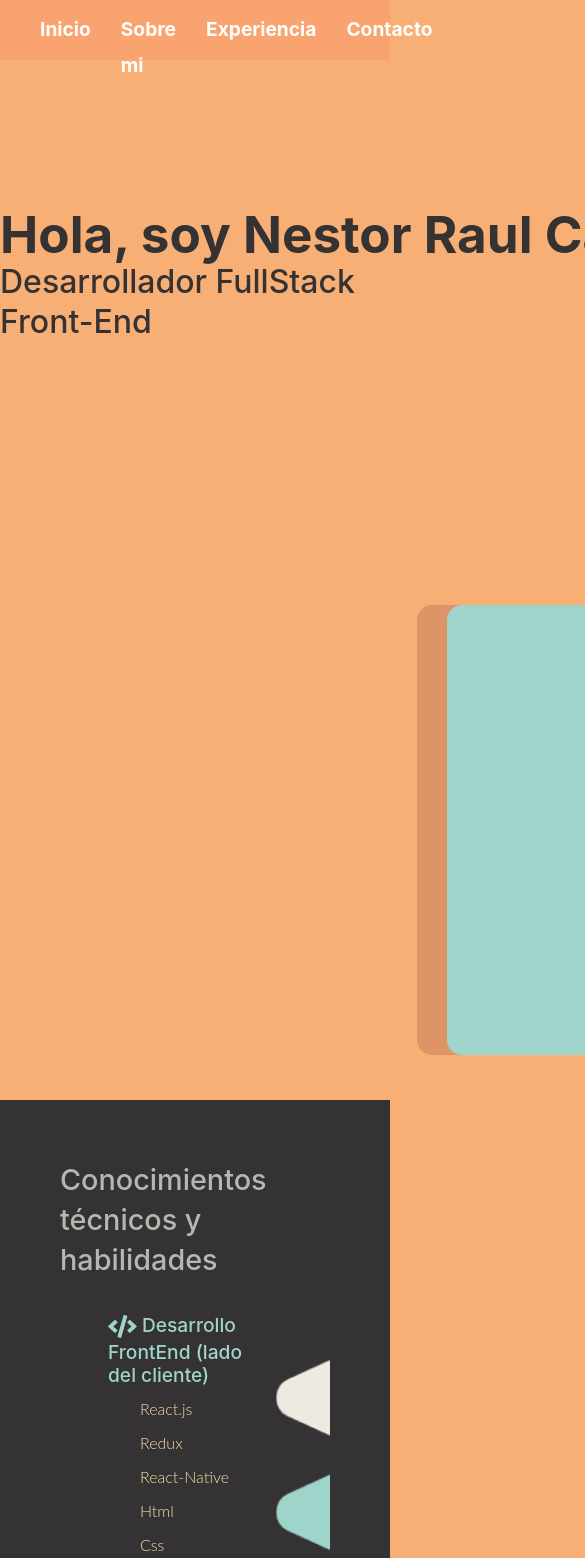
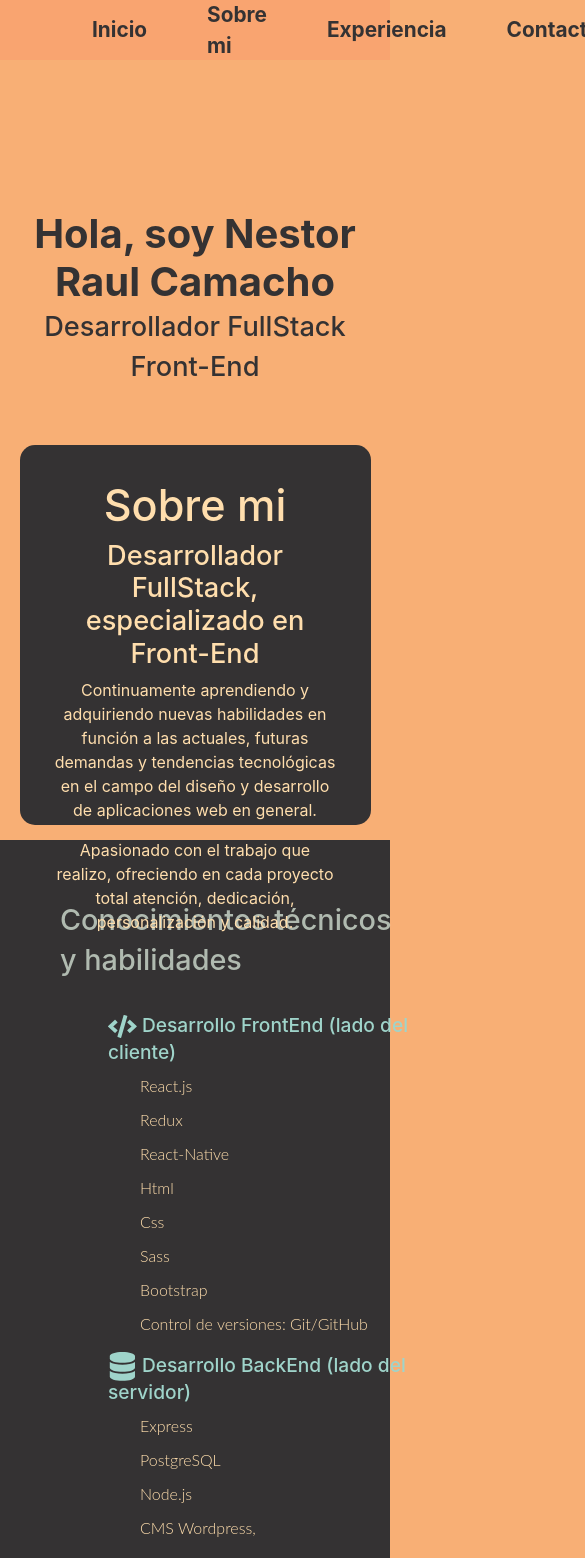
Before and after one commit to Nestrra/portfolio, a React (Create React App) app in the folder my-porfolio/: page / in a window 390 px wide. Shown: the top 1558 px of the page, 585 px wide, since content can reach past the window. Built offline with nearby package versions, Linux system fonts and the light colour scheme.

Commit message:
estiloss

```diff
--- a/my-porfolio/src/componentes/Nav/Nav.css
+++ b/my-porfolio/src/componentes/Nav/Nav.css
@@ -1,67 +1,64 @@
 .nav-container{
 
-height:60px;
-background-color:#f9a470;
-display: flex;
-flex-direction: row;
-justify-content:space-around;
+    height:60px;
+    background-color: #f9a470;
+    display: flex;
+    flex-direction:row;
+    justify-content:space-around;
+    align-items:center;
+}
+
+.logo{
+    padding-top: 5px;
+    background-image: url(../../img/logo.png);
+    height:50px;
+    width: 220px;
+    background-repeat: no-repeat;
+    background-size: 115px;
+    cursor: pointer;
+
+}
+
+.ul ul{
+    margin:0px;
+    display: flex;
+    flex-direction: row;
+    align-items: center;
+
 }
 
 
+.ul ul li{
+
+    margin-left: 60px;
+    font-size:1.3rem;
+    text-decoration: none;
+    list-style: none;
+    color: #f9a470;
+
+}
+.ul ul a{
 
 
-.nav-container div ul{
-    list-style: none;
-    text-decoration: none;
-    color:#343233;
-    font-size:1.5rem;
-    display: flex;
-    flex-direction: row;
-    padding:10px;
-    margin-right: 100px;
+    color: #343233;
+    font-weight: bold;
 
 }
 
-.logo{
-    background-image: url(../../img/logo.png);
-    background-repeat:no-repeat;
-    background-size: cover;
-    height: 60px;
-    width: 145px;
-    cursor: pointer;
-    margin-right: 250px;
-}
+.ul ul li:hover{
 
-.nav-container div ul li{
-    margin-left: 30px;
-}
-.nav-container div ul li a{
-  text-decoration: none;
-  color: #343233;
-  font-weight: bold;
+    margin-left: 60px;
+    font-size:1.3rem;
+    text-decoration: none;
+    list-style: none;
+
+
 }
 
 
-@media only screen and (max-width: 600px){
+@media screen and (max-width: 800px){
 
-    .nav-container div ul li a{
-        text-decoration: none;
-        color: rgb(255, 255, 255);
-        font-weight: bold;
-        font-size: 1.2rem;
-      }
-      .nav-container{
-
-        height:60px;
-        background-color:#f9a470;
-        display: flex;
-        flex-direction: row;
-        justify-content:space-around;
-        }
-
-        .logo{
-            display: none;
-        }
+    .logo{display: none;}
 
 
-}
+ }
--- a/my-porfolio/src/componentes/Nav/Nav.js
+++ b/my-porfolio/src/componentes/Nav/Nav.js
@@ -5,12 +5,11 @@ export const Nav = () => {
     return (
         <div className="nav-container">
 
-               <a href=""><div className="logo">
+            <div className="logo">
+                <a href=""></a>
+            </div>
 
-                </div></a>
-
-
-                            <div>
+            <div className="ul">
                 <ul>
                     <li>
                         <a href="">Inicio</a>
--- a/my-porfolio/src/componentes/Proyectos/proyectos.css
+++ b/my-porfolio/src/componentes/Proyectos/proyectos.css
@@ -103,3 +103,45 @@ a:hover {
     background-color: transparent;
     text-decoration: none;
 }
+
+@media only screen and (max-width: 800px){
+
+    .proyectosin{
+        padding:5px;
+        height: 80%;
+        width: 90%;
+        margin-top: 10px;
+        display: flex;
+        flex-direction: column;
+
+        border-radius: 5px;
+    }
+    .proyectos-container{
+
+        height:100%;
+        background-color:#343233;
+        display:flex;
+        justify-content:center;
+
+    }
+
+    .proyectos-body{
+
+        padding: 15px;
+        height:90%;
+        width: 90%;
+        font-size: 1.2rem;
+        color:#354355;
+
+    }
+    .proyectos-img{
+
+      display: none;
+
+    }
+    .proyectos-img1{
+
+        display: none;
+
+      }
+    }
--- a/my-porfolio/src/componentes/about.css
+++ b/my-porfolio/src/componentes/about.css
@@ -50,3 +50,94 @@
     margin-right: 0;
     margin-bottom: 45px;
   }
+
+
+
+  @media only screen and (max-width: 1600px ){
+
+   .container-about{
+
+      height:380px;
+      width: 58.8%;
+      margin-left: 610px;
+      background-color: #343233;
+      border-top-left-radius: 15px;
+      border-bottom-left-radius: 15px;
+
+    }
+    .sobre-mi h3{
+      margin-left: 0px;
+       width: 695px;
+
+       color:navajowhite;
+       font-size: 1.7rem;
+    }
+    .sobre-mi p{
+       width: 740px;
+
+       color: navajowhite;
+
+    }
+    .sobre-mi h2{
+      width: 225px;
+
+      color:navajowhite;
+      font-size: 2.7rem;
+   }
+   .sobre-mi{
+      display: flex;
+      flex-direction: column;
+     padding-left: 85px;
+     padding-top: 40px;
+
+  }
+}
+
+
+@media screen and (max-width: 800px){
+
+   .container-about{
+
+
+    background-color: #343233;
+    border-top-left-radius: 15px;
+    box-shadow: 0px 0 0 0px #ffffff, 0px 0 0 0px #773710;
+    border-bottom-left-radius: 15px;
+    border-bottom-right-radius: 15px;
+    border-top-right-radius: 15px;
+    padding:0;
+    width: 90%;
+    margin-right: 0;
+    margin-left: 5%;
+    margin-bottom: 15px;
+
+
+    }
+    .sobre-mi h3{
+       text-align: center;
+      margin-left: 0px;
+       width: 100%;
+
+       color:navajowhite;
+       font-size: 1.7rem;
+    }
+    .sobre-mi p{
+       width: 100%;
+
+       color: navajowhite;
+
+    }
+    .sobre-mi h2{
+       text-align: center;
+      width:100%;
+
+      color:navajowhite;
+      font-size: 2.7rem;
+   }
+   .sobre-mi{
+      display: flex;
+      flex-direction: column;
+      padding:35px;
+
+  }
+}
--- a/my-porfolio/src/componentes/habilidades/habilidades.css
+++ b/my-porfolio/src/componentes/habilidades/habilidades.css
@@ -101,3 +101,58 @@ a:hover {
 
 
 }
+
+@media  screen and (max-width: 1600px){
+
+    .img-habilidades{
+        background-image: url(../../img/fondo-habilidades.png);
+        background-repeat:no-repeat;
+        background-size: cover;
+        height:450px;
+        width: 450px;
+        margin-top: 190px;
+    }
+    .habilidades-container{
+        display: flex;
+        flex-direction: row;
+        justify-content: space-around;
+        height:100%;
+        padding:60px;
+        background-color: #343233;
+
+    }
+
+}
+@media only screen and (max-width: 800px){
+
+
+.img-habilidades{
+  display: none;
+}
+.curriculum {
+    background-color: #F8AF75;
+    padding: 0.8rem;
+    margin-left: 0.2rem;
+    font-weight: bold;
+    border-radius: 10px;
+    display: flex;
+    justify-content: center;
+    align-items: center;
+    height: 3rem;
+    cursor: pointer;
+    width: 12rem;
+    transition: all 400ms ease;
+    margin-top: 25px;
+    margin-left: 10rem;
+}
+.habilidades-container{
+    display: flex;
+    flex-direction: row;
+    justify-content: space-around;
+    height:100%;
+    width: 100%;
+    padding:60px;
+    background-color: #343233;
+
+}
+ }
--- a/my-porfolio/src/componentes/head.css
+++ b/my-porfolio/src/componentes/head.css
@@ -8,6 +8,8 @@
     justify-content:space-around;
 
 }
+
+
 
 .img-container{
     margin-top: 45px;
@@ -57,3 +59,78 @@ h1 span {
     background-color:white;
     border: 1px solid rgba(254,82,0,1);
 }
+
+
+
+
+@media only screen and (max-width: 1500px){
+
+    h1 span {
+
+    color: #343233;
+    width: 50.5rem;
+    display: inline-block;
+    line-height: 3rem;
+    font-size: 3rem;
+    font-weight: 700;
+    animation: slideInLeft 0.75s ease both;
+    animation-delay: 0.75s;
+}
+.img-container{
+    margin-top: 45px;
+
+    height:460px;
+    width: 490px;
+    background-image: url(../img/monitor-web.png);
+    background-repeat:no-repeat;
+    background-size: cover;
+
+}
+
+ }
+
+
+
+
+@media only screen and (max-width: 800px){
+    .header h1 {
+        font-family: var(--montserrat);
+        text-align: center;
+        line-height: 2.5rem;
+        font-size: 1.7rem;
+        color:#343233;
+        margin-top: 150px;
+    }
+
+    h1 span {
+        text-align:center;
+    color: #343233;
+    width:100%;
+    display: inline-block;
+    line-height: 3rem;
+    font-size: 2.5rem;
+    font-weight: 700;
+    animation: slideInLeft 0.75s ease both;
+    animation-delay: 0.75s;
+}
+.img-container{
+  display: none;
+}
+.container-head{
+
+    background-color: #f8af75;
+
+    display: flex;
+    flex-direction: row;
+    justify-content:space-around;
+    margin-bottom:50px;
+
+}
+
+.header{
+
+    width:100%;
+
+
+}
+ }
```
Lines whose indentation alone changed are shown as unchanged.
